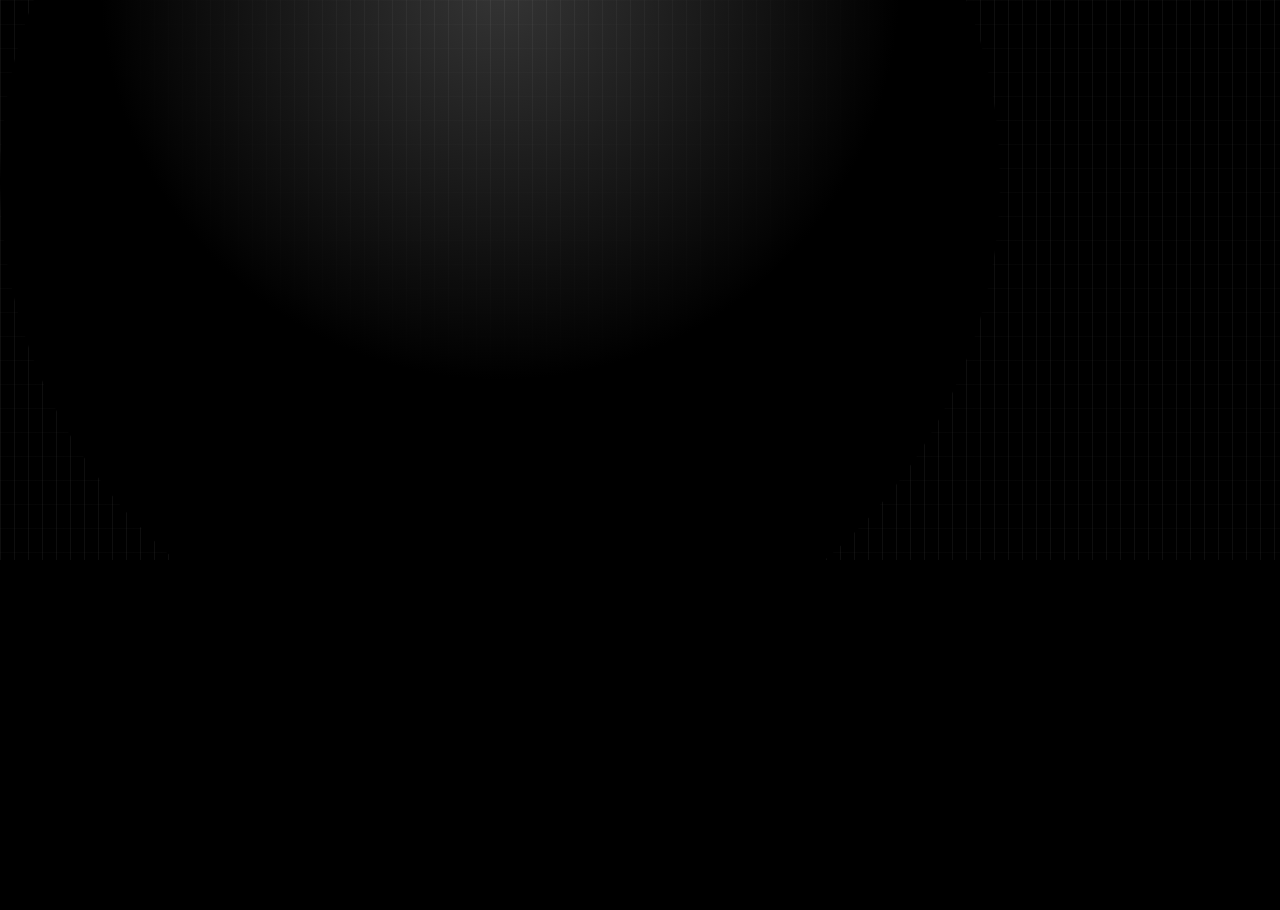
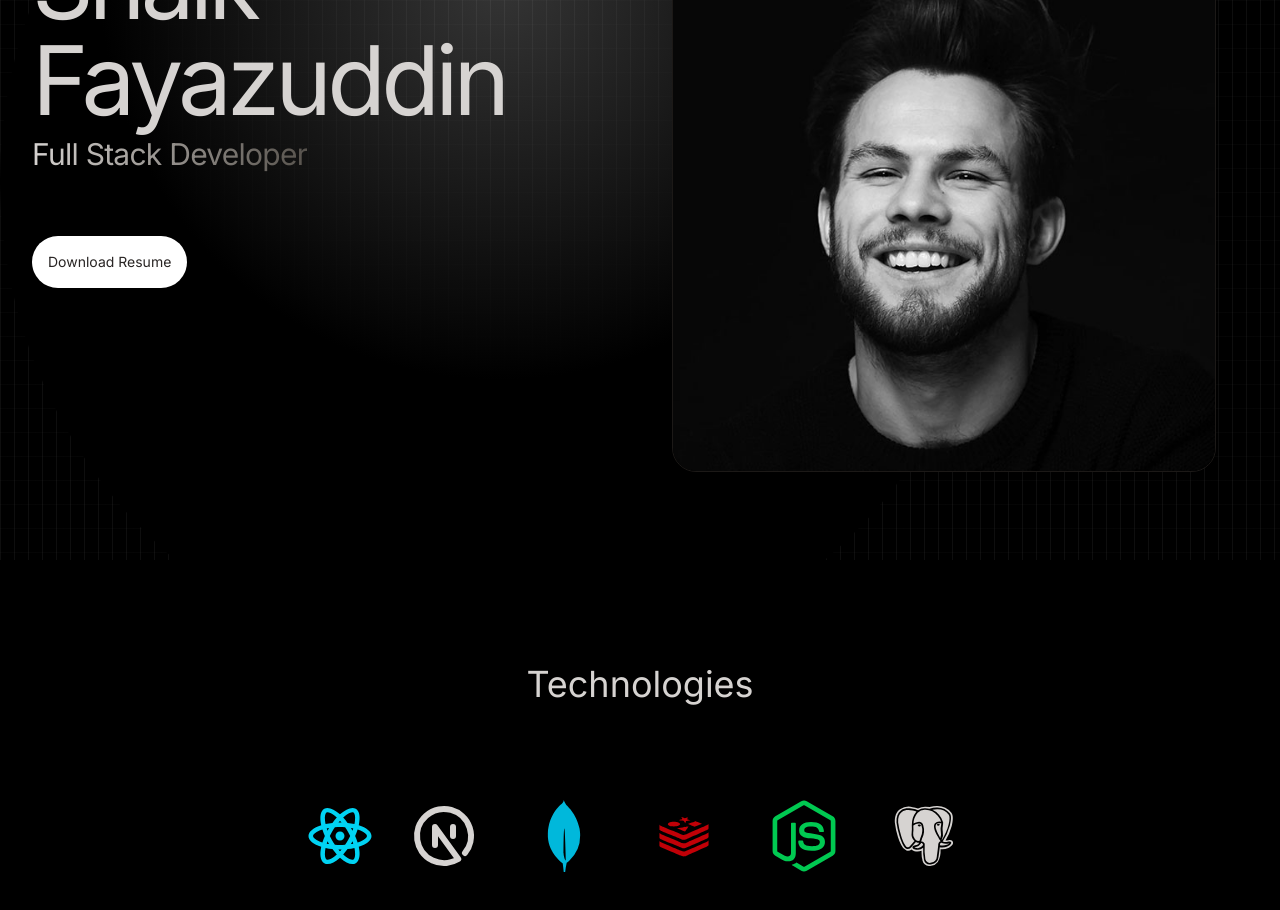
Before and after one commit to shaikFayazuddin/portfolio, a React (Vite) app: page / in a window 1280 px wide. Shown: the part 240-1150 px from the top of the page. Before the commit the page ends 800 px from the top, so only its background shows below. Built offline with nearby package versions, Linux system fonts and the light colour scheme.

Commit message:
feat:  Hero Section and Technologies completed

```diff
--- a/src/App.jsx
+++ b/src/App.jsx
@@ -2,6 +2,8 @@ import { useState } from "react";
 import reactLogo from "./assets/react.svg";
 import viteLogo from "/vite.svg";
 import Navbar from "./components/Navbar";
+import Hero from "./components/Hero"
+import Technologies from "./components/Technologies";
 
 function App() {
   return (
@@ -15,6 +17,8 @@ function App() {
 
       <div className="container mx-auto px-8">
         <Navbar></Navbar>
+        <Hero></Hero>
+        <Technologies></Technologies>
       </div>
     </div>
   );
--- /dev/null
+++ b/src/components/Hero.jsx
@@ -0,0 +1,25 @@
+import profilePic from "../assets/fayazProfile.webp"
+import {HERO_CONTENT} from "../constants"
+const Hero = () => {
+  return (
+    <div className='pb-4 lg:mb-36'>
+      <div className='flex flex-wrap lg:flex-row-reverse'>
+        <div className='w-full lg:w-1/2'>
+          <div className='flex justify-center lg:p-8'>
+            <img src={profilePic} alt="Fayazuddin Shaik" className="border border-stone-900 rounded-3xl" />
+          </div>
+        </div>
+        <div className="w-full lg:w-1/2">
+            <div className="flex flex-col items-center lg:items-start mt-10">
+              <h2 className="pb-2 text-4xl tracking-tighter lg:text-8xl">Shaik Fayazuddin</h2>
+              <span className="bg-gradient-to-r from-stone-300 to-stone-600 bg-clip-text text-3xl tracking-tight text-transparent">Full Stack Developer</span>
+              <p className="my-2 max-w-lg py-6 text-xl leading-relaxed tracking-tighter">{HERO_CONTENT}</p>
+              <a href="/resume.pdf" target="_blank" rel="noopener noreferrer" download className="bg-white rounded-full p-4 text-sm text-stone-800 mb-10">Download Resume</a>
+            </div>
+        </div>
+      </div>
+    </div>
+  )
+}
+
+export default Hero
--- a/src/components/Navbar.jsx
+++ b/src/components/Navbar.jsx
@@ -6,7 +6,7 @@ import CallButton from "./CallButton";
 
 const Navbar = () => {
   return (
-    <nav className="flex items-center justify-center py-6">
+    <nav className="flex items-center justify-between py-6">
       <div className="flex flex-shrink-0 items-center">
         <a href="/" aria-label="Home">
           <img src={logo} alt="Logo" className="mx-2" width={50} height={33} />
@@ -50,7 +50,7 @@ const Navbar = () => {
           <SiGmail />
         </a>
 
-        <CallButton/>
+        {/* <CallButton/> */}
 
       </div>
     </nav>
--- /dev/null
+++ b/src/components/Technologies.jsx
@@ -0,0 +1,36 @@
+import React from "react";
+import { BiLogoPostgresql } from "react-icons/bi";
+import { RiReactjsLine } from "react-icons/ri";
+import { DiRedis } from "react-icons/di";
+import { SiMongodb } from "react-icons/si";
+import { TbBrandNextjs } from "react-icons/tb";
+import { FaNodeJs } from "react-icons/fa";
+const Technologies = () => {
+  return (
+    <div className="pb-24">
+      <h2 className="my-20 text-center text-4xl">Technologies</h2>
+      <div className="flex flex-wrap items-center justify-center gap-4">
+        <div>
+          <RiReactjsLine className="text-7xl text-cyan-400" />
+        </div>
+        <div className="p-4">
+          <TbBrandNextjs className="text-7xl" />
+        </div>
+        <div className="p-4">
+          <SiMongodb className="text-7xl text-cyan-500" />
+        </div>
+        <div className="p-4">
+          <DiRedis className="text-7xl text-red-700" />
+        </div>
+        <div className="p-4">
+          <FaNodeJs className="text-7xl text-green-500" />
+        </div>
+        <div className="p-4">
+          <BiLogoPostgresql className="text-7xl test-sky-700"/>
+        </div>
+      </div>
+    </div>
+  );
+};
+
+export default Technologies;
```
